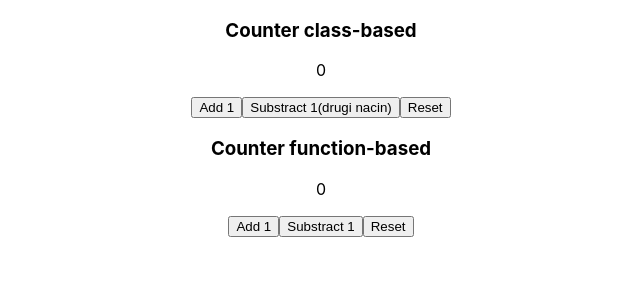
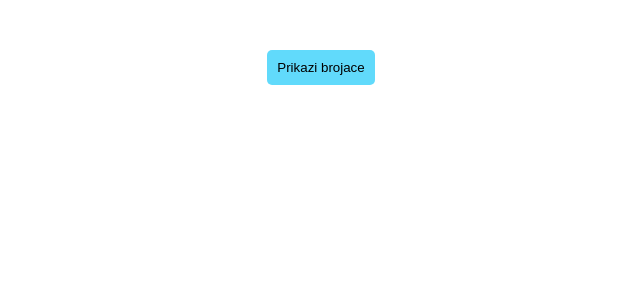
Before and after one commit to MarkoNS1990/dare_react, a React (Create React App) app: page / in a window 1280 px wide. Shown: the top 300 px of the page, without its empty margins (319-959 px from the left). Built offline with nearby package versions, Linux system fonts and the light colour scheme.

Commit message:
toggle added

```diff
--- a/src/App.css
+++ b/src/App.css
@@ -1,5 +1,22 @@
 .App {
   text-align: center;
+  padding: 40px;
+}
+
+.btn-toggle {
+  margin: 10px;
+  padding: 10px;
+  border: none;
+  border-radius: 5px;
+  cursor: pointer;
+  color: #000;
+  background-color: #61dafb;
+  transition: all ease 1s;
+}
+
+.btn-toggle--hide {
+  background-color: purple;
+  color: #fff;
 }
 
 .App-logo {
--- a/src/App.js
+++ b/src/App.js
@@ -1,16 +1,23 @@
 
+import { useState } from 'react';
 import './App.css';
-import SimpleCounterClass from './components/class-based/SimpleCounterClass';
-import SimpleCounterFunction from './components/function-based/SimpleCounterFunction';
+import { CounterWrapper } from './components/counter-wrapper/counterWrapper';
 
 
 function App() {
+  const [isToggled, setIsToggled] = useState(false);
+
+  const btnHandler = () => {
+    const btn = document.querySelector('.btn-toggle');
+    btn.classList.toggle('btn-toggle--hide');
+
+    setIsToggled(!isToggled);
+  }
+
   return (
     <div className="App">
-      <SimpleCounterClass/>
-
-
-      <SimpleCounterFunction/>
+      <button className='btn-toggle' onClick={()=> btnHandler()}>{isToggled ? 'Sakrij brojace' : 'Prikazi brojace'  }</button>
+      {isToggled && <CounterWrapper/>}
     </div>
   );
 }
--- a/src/components/class-based/SimpleCounterClass.js
+++ b/src/components/class-based/SimpleCounterClass.js
@@ -88,7 +88,7 @@ export default class SimpleCounterClass extends Component {
 
   render() {
     return (
-      <div>
+      <div className="card">
         <h3>Counter class-based</h3>
         <CounterClass
         count={this.state.count}
--- a/src/components/counter-class/counterClass.js
+++ b/src/components/counter-class/counterClass.js
@@ -8,9 +8,9 @@ export default class CounterClass extends Component {
     return (
       <div>
         <p className='countClass'>{count}</p>
-        <button onClick={incrementCount}>Add 1</button>
-        <button onClick={decrementCount2}>Substract 1(drugi nacin)</button>
-        <button onClick={resetCount}>Reset</button>
+        <button className='btn btn-add' onClick={incrementCount}>Add 1</button>
+        <button className='btn btn-sub' onClick={decrementCount2}>Substract 1(drugi nacin)</button>
+        <button className='btn btn-res' onClick={resetCount}>Reset</button>
       </div>
     )
   }
--- a/src/components/counter-fun/counterFun.js
+++ b/src/components/counter-fun/counterFun.js
@@ -6,9 +6,9 @@ export const CounterFun = ({count, incrementCount, decrementCount, resetCount})
   return (
     <div>
         <p className='countFun'>{count}</p>
-        <button onClick={incrementCount}>Add 1</button>
-        <button onClick={decrementCount}>Substract 1</button>
-        <button onClick={resetCount}>Reset</button>
+        <button className='btn btn-add' onClick={incrementCount}>Add 1</button>
+        <button className='btn btn-sub' onClick={decrementCount}>Substract 1</button>
+        <button className='btn btn-res' onClick={resetCount}>Reset</button>
     </div>
   )
 }
--- /dev/null
+++ b/src/components/counter-wrapper/counterWrapper.css
@@ -0,0 +1,32 @@
+.counter-container {
+    display: flex;
+    justify-content: center;
+  }
+
+.card {
+    box-shadow: rgba(0, 0, 0, 0.35) 0px 5px 15px;
+    margin: 20px;
+    padding: 20px;
+    min-width: 400px;
+}
+
+.btn {
+  margin: 10px;
+  padding: 10px;
+  border: none;
+  border-radius: 5px;
+  cursor: pointer;
+  color: #000;
+}
+
+.btn-add {
+  background-color: #7bf1a8;
+}
+
+.btn-sub {
+  background-color: #ff686b;
+}
+
+.btn-res {
+  background-color: #ffef9f;
+}
--- /dev/null
+++ b/src/components/counter-wrapper/counterWrapper.js
@@ -0,0 +1,12 @@
+import React from 'react'
+import SimpleCounterClass from '../class-based/SimpleCounterClass'
+import SimpleCounterFunction from '../function-based/SimpleCounterFunction'
+import './counterWrapper.css'
+export const CounterWrapper = () => {
+  return (
+    <div className='counter-container'>
+        <SimpleCounterClass/>
+        <SimpleCounterFunction/>
+    </div>
+  )
+}
--- a/src/components/function-based/SimpleCounterFunction.js
+++ b/src/components/function-based/SimpleCounterFunction.js
@@ -48,7 +48,7 @@ const SimpleCounterFunction = () => {
   }
 
   return (
-    <div>
+    <div className="card">
       <h3>Counter function-based</h3>
       <CounterFun
       count={count}
```
Also changed, not shown: src/components/counter-fun/counterFun.css (line endings or trailing spaces).
